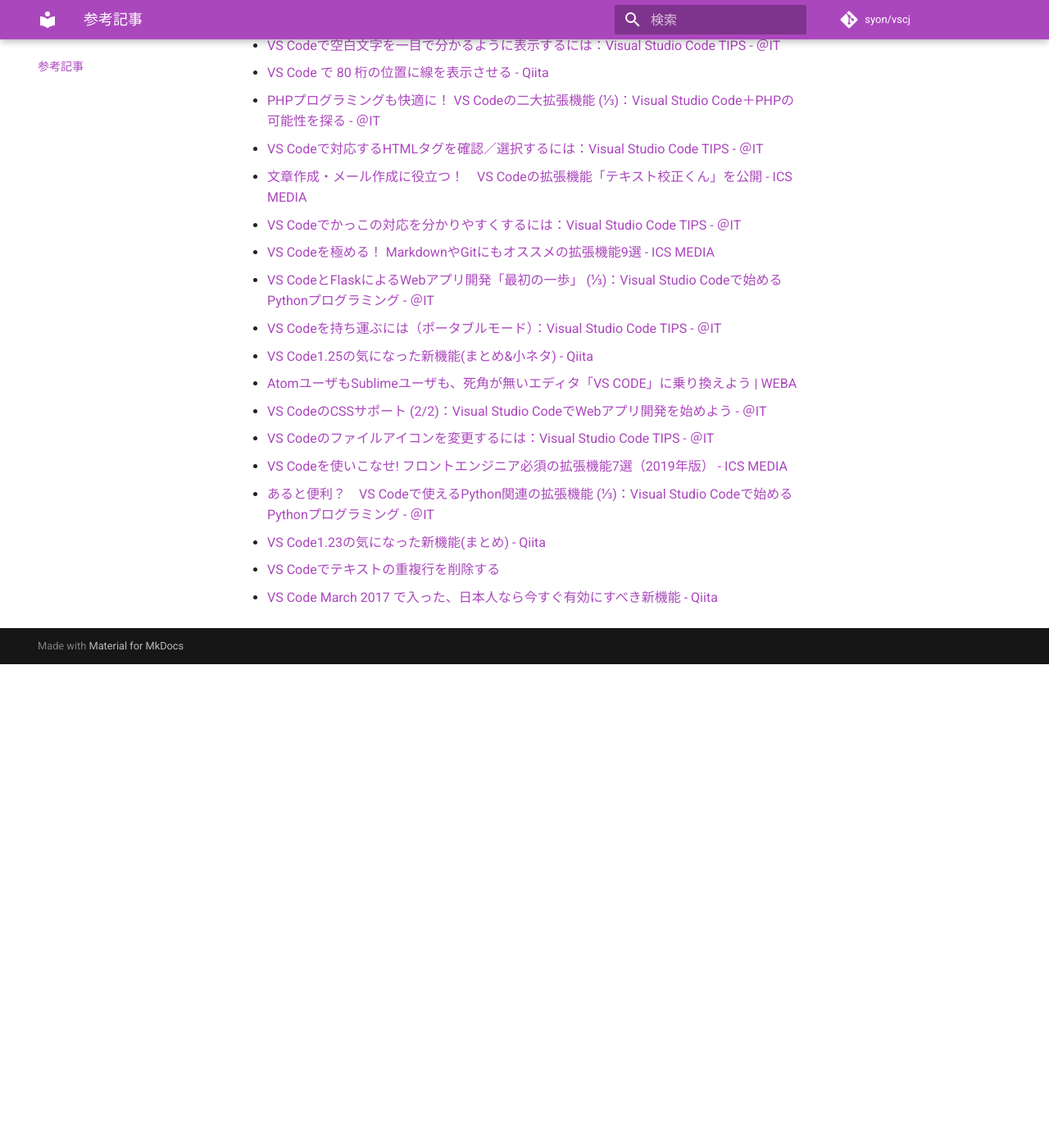
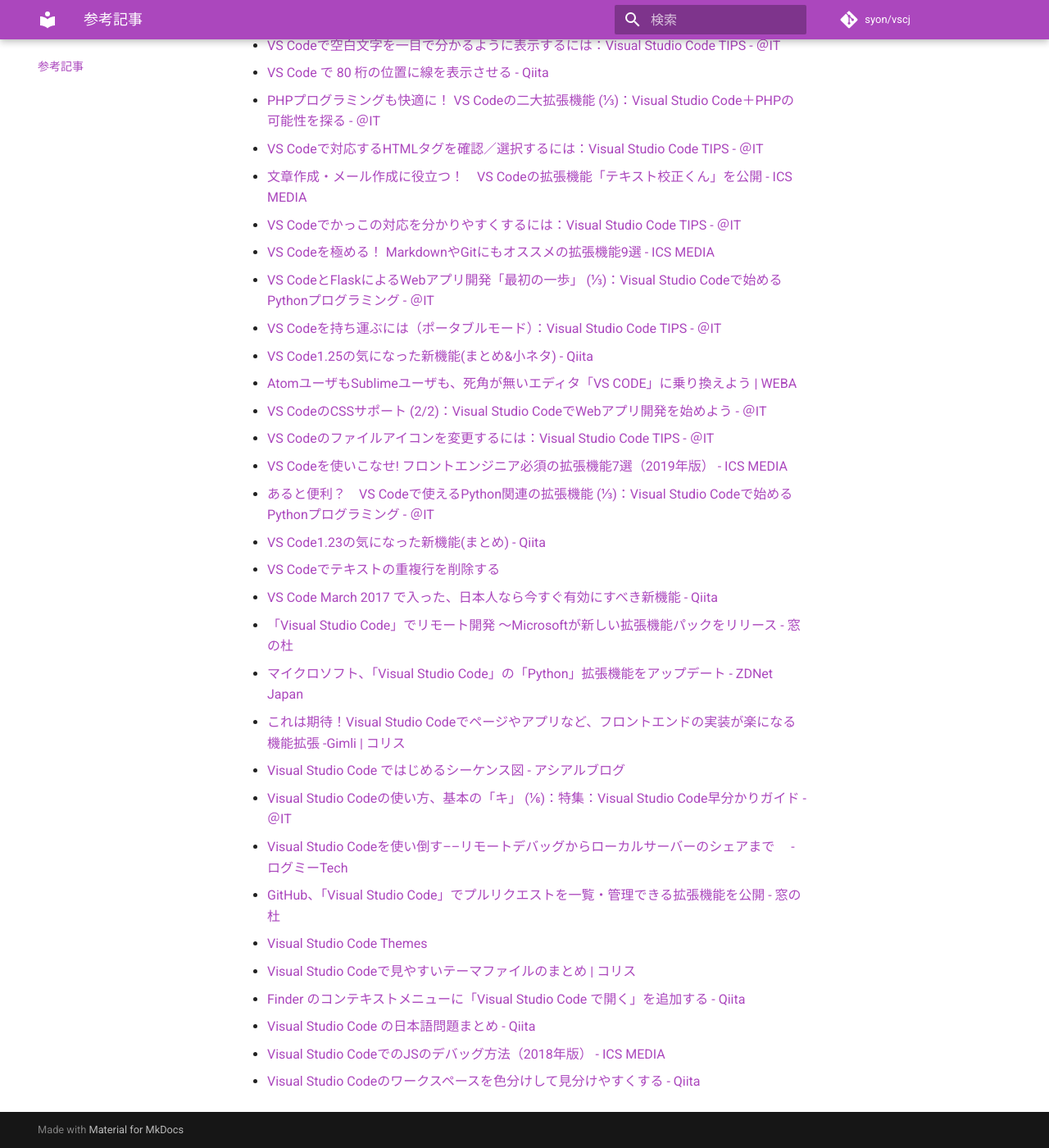
Before and after one commit to syon/vscj, an MkDocs documentation site: the page built from docs/参考記事.md, in a window 1280 px wide and 1400 px high, scrolled down 2559 px. Shown: the whole window at 82% size. Built offline with MkDocs 1.6.1 and Material for MkDocs 9.7.7, drawn with Linux system fonts in a browser that asks for light colours; comment, search, counter and statistics services are not loaded; before the commit the page ends 3369 px from its top, so only the background shows below that.

Commit message:
:memo: add

```diff
--- a/docs/参考記事.md
+++ b/docs/参考記事.md
@@ -76,3 +76,16 @@
 - [VS Code1.23の気になった新機能(まとめ) - Qiita](https://qiita.com/12345/items/627298550aab19f1d8a6)
 - [VS Codeでテキストの重複行を削除する](https://gist.github.com/eiichi-worker/777ba6bf9380cd0bf22aa214e8861192)
 - [VS Code March 2017 で入った、日本人なら今すぐ有効にすべき新機能 - Qiita](https://qiita.com/kounoike/items/13743c408e618045f3c8)
+- [「Visual Studio Code」でリモート開発 ～Microsoftが新しい拡張機能パックをリリース - 窓の杜](https://forest.watch.impress.co.jp/docs/news/1183384.html)
+- [マイクロソフト、「Visual Studio Code」の「Python」拡張機能をアップデート - ZDNet Japan](https://japan.zdnet.com/article/35136381/)
+- [これは期待！Visual Studio Codeでページやアプリなど、フロントエンドの実装が楽になる機能拡張 -Gimli | コリス](https://coliss.com/articles/build-websites/operation/work/visual-tools-for-front-end-developers-gimli.html)
+- [Visual Studio Code ではじめるシーケンス図 - アシアルブログ](https://blog.asial.co.jp/2019/03/15/Visual_Studio_Code_%E3%81%A7%E3%81%AF%E3%81%98%E3%82%81%E3%82%8B%E3%82%B7%E3%83%BC%E3%82%B1%E3%83%B3%E3%82%B9%E5%9B%B3)
+- [Visual Studio Codeの使い方、基本の「キ」 (1/6)：特集：Visual Studio Code早分かりガイド - ＠IT](https://www.atmarkit.co.jp/ait/articles/1507/10/news028.html)
+- [Visual Studio Codeを使い倒す––リモートデバッグからローカルサーバーのシェアまで　 - ログミーTech](https://logmi.jp/tech/articles/314182)
+- [GitHub、「Visual Studio Code」でプルリクエストを一覧・管理できる拡張機能を公開 - 窓の杜](https://forest.watch.impress.co.jp/docs/news/1142521.html)
+- [Visual Studio Code Themes](https://code.visualstudio.com/docs/getstarted/themes)
+- [Visual Studio Codeで見やすいテーマファイルのまとめ | コリス](https://coliss.com/articles/build-websites/operation/work/best-of-visual-studio-code-themes.html)
+- [Finder のコンテキストメニューに「Visual Studio Code で開く」を追加する - Qiita](https://qiita.com/hiroyuki7/items/a3fcdf943c313473ecee)
+- [Visual Studio Code の日本語問題まとめ - Qiita](https://qiita.com/EbXpJ6bp/items/e6a0ed52bdcb60bfd145)
+- [Visual Studio CodeでのJSのデバッグ方法（2018年版） - ICS MEDIA](https://ics.media/entry/11356/)
+- [Visual Studio Codeのワークスペースを色分けして見分けやすくする - Qiita](https://qiita.com/nacam403/items/e4ab0a475da24edd7190)
```
